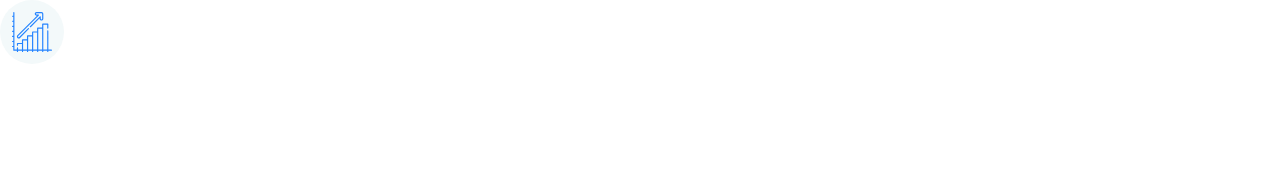
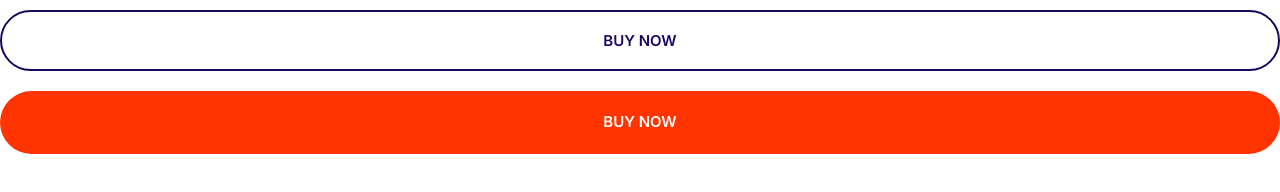
Before and after one commit to HenryLiu96/Front-end-Project, a plain HTML site: page index.html in a window 1280 px wide. Drawn offline with Linux system fonts and the light colour scheme.

Commit message:
Build button component.

```diff
--- a/CSS/styles.css
+++ b/CSS/styles.css
@@ -1,3 +1,8 @@
+*, *::after, *::before {
+     box-sizing: border-box;
+}
+
+
 /* Typography */
 html {
     /* 62.5% of 16px = 10px */
@@ -179,3 +184,70 @@ a {
     justify-content: center;
     align-items: center;
 }
+
+
+/* Buttons */
+
+.btn {
+    border-radius: 40px;
+    border: 0;
+    cursor: pointer;
+    font-size: 1.8rem;
+    font-weight: 600;
+    margin: 1rem 0;
+    padding: 2rem 3rem;
+    text-align: center;
+    text-transform: uppercase;
+    white-space: nowrap;
+}
+
+.btn--primary {
+    background: var(--color-primary);
+    color: #fff;
+}
+
+.btn--primary:hover {
+    background: #3a8ffd;
+
+}
+
+.btn--secondary {
+    background: var(--color-secondary);
+    color:  #fff;
+}
+
+.btn--secondary:hover {
+    background: #00c8eb;
+}
+
+.btn--accent {
+    background: var(--color-accent);
+    color: #fff;
+}
+
+.btn--accent:hover {
+    background: #ec3000;
+}
+
+.btn--outline {
+    background: #fff;
+    color: var(--color-headings);
+    border: 2px solid var(--color-headings);
+}
+
+.btn--outline:hover {
+    background: var(--color-headings);
+    color: #fff;
+}
+
+
+.btn--block {
+    width: 100%;
+    display: inline-block;
+}
+
+@media screen and (min-width: 1024px) {
+    .btn {
+        font-size: 1.5rem;
+    }
+}
--- a/index.html
+++ b/index.html
@@ -15,10 +15,7 @@
     <link rel="stylesheet" href="css/styles.css" />
   </head>
   <body>
-    <span class="icon-container">
-      <svg class="icon icon--primary">
-        <use xlink:href="images/sprite.svg#growth"></use>
-      </svg>
-    </span>
+    <button class="btn btn--outline btn--block">Buy Now</button>
+    <a href="#" class="btn btn--accent btn--block">Buy Now</a>
   </body>
 </html>
```
Also changed, not shown: components/buttons.html (added, +2 -0 lines).
